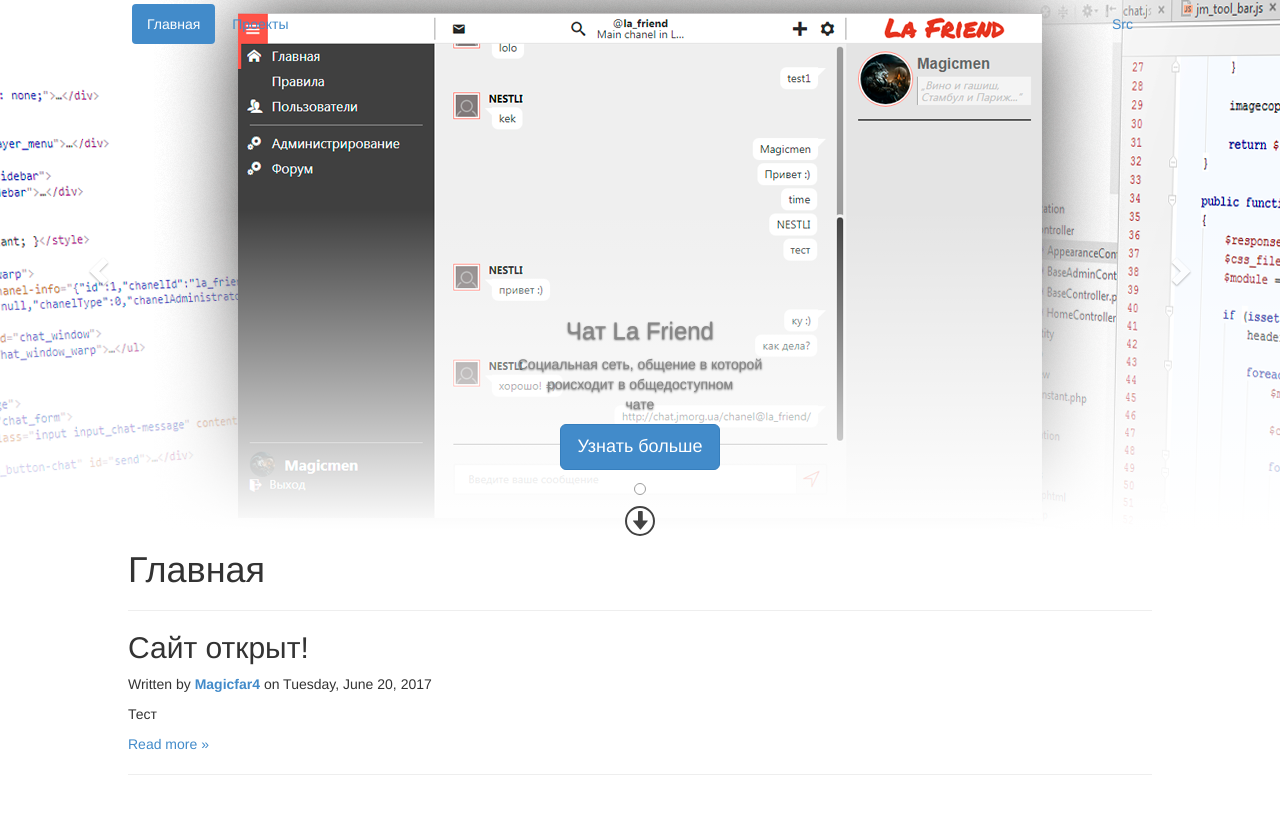
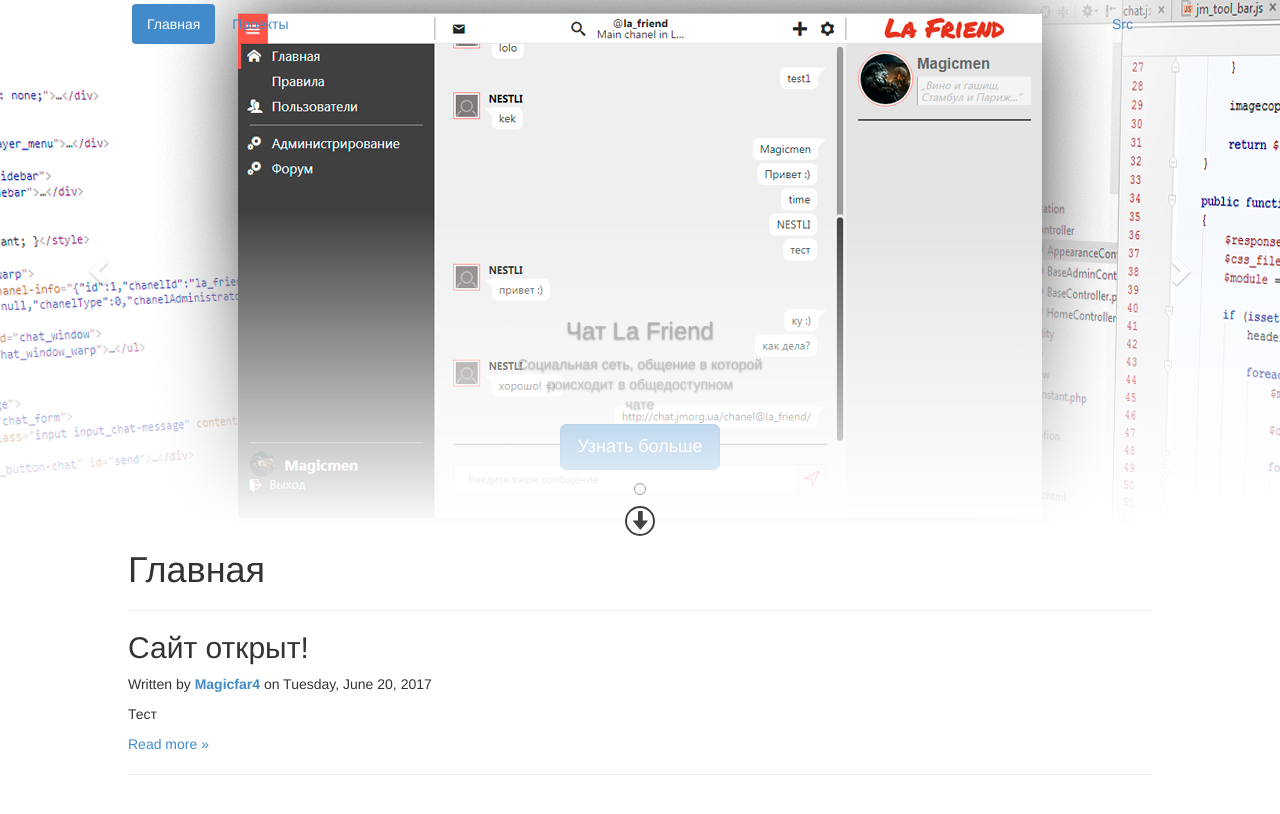
Before and after one commit to jm-organization/jm-organization.github.io, a Jekyll site: the page built from index.html, in a window 1280 px wide and 900 px high. Shown: the top 814 px of the window. Built offline with Jekyll 4.4.1, drawn with Linux system fonts in a browser that asks for light colours.

Commit message:
Update jm_header.html

```diff
--- a/_includes/jm_header.html
+++ b/_includes/jm_header.html
@@ -9,7 +9,6 @@
 
 		<!-- Wrapper for slides -->
 		<div class="carousel-inner">
-
 			<div class="item active" id="header0" >
 				<div data-role="img" style="background-image: url('/assets/img/background-picture/header1.png')"></div>
 
@@ -18,10 +17,9 @@
 					<p class="text">Социальная сеть, общение в которой<br>роисходит в общедоступном<br>чате</p>
 					<p><a href="/projects/la-friend" class="btn btn-primary btn-lg" role="button">Узнать больше</a></p>
 				</div>
-
-				<div class="jm-layer2" ></div>
 			</div>
 
+			<div class="jm-layer2" ></div>
 		</div>
 
 		<!-- Controls -->
```
